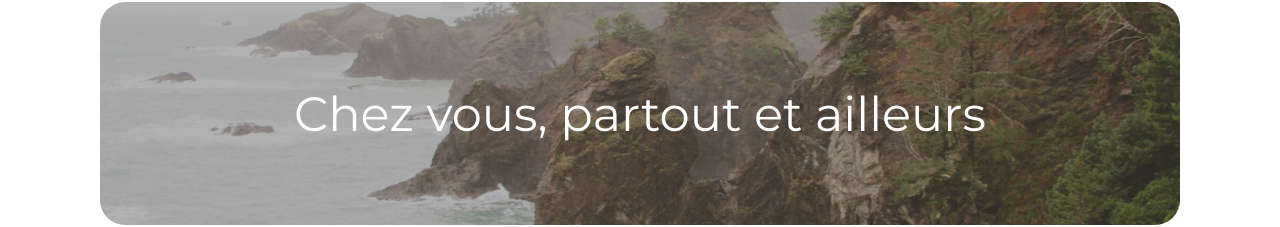
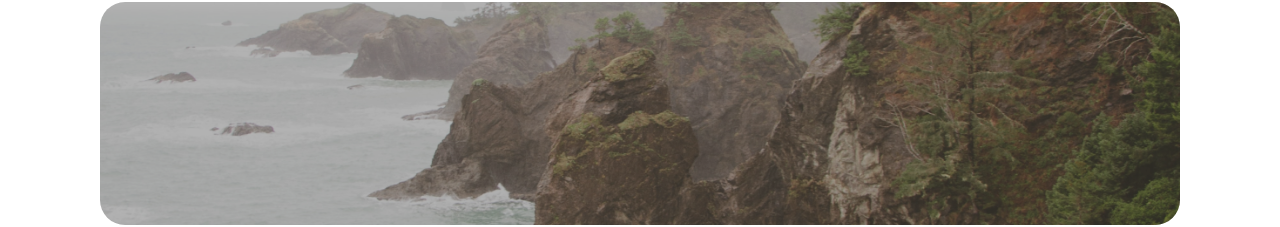
Before and after one commit to dianaakh/Kasa, a React (Create React App) app: page / in a window 1280 px wide. Shown: the part 171-398 px from the top of the page. Built offline with nearby package versions, Linux system fonts and the light colour scheme.

Commit message:
fix pb text banner

```diff
--- a/src/components/Banner.jsx
+++ b/src/components/Banner.jsx
@@ -1,13 +1,12 @@
 import React from 'react';
 
-const Banner = ({ imageUrl }) => {
+const Banner = ({ imageUrl, text }) => {
     return (
     < div className='banner'>
         <div className="image-container">
             <img src={imageUrl} alt="Bannière" />
-
             <div className="text-container">
-                <h2>Chez vous, partout et ailleurs</h2>
+                <h2>{text}</h2>
             </div>
         </div>
       </div >
```
